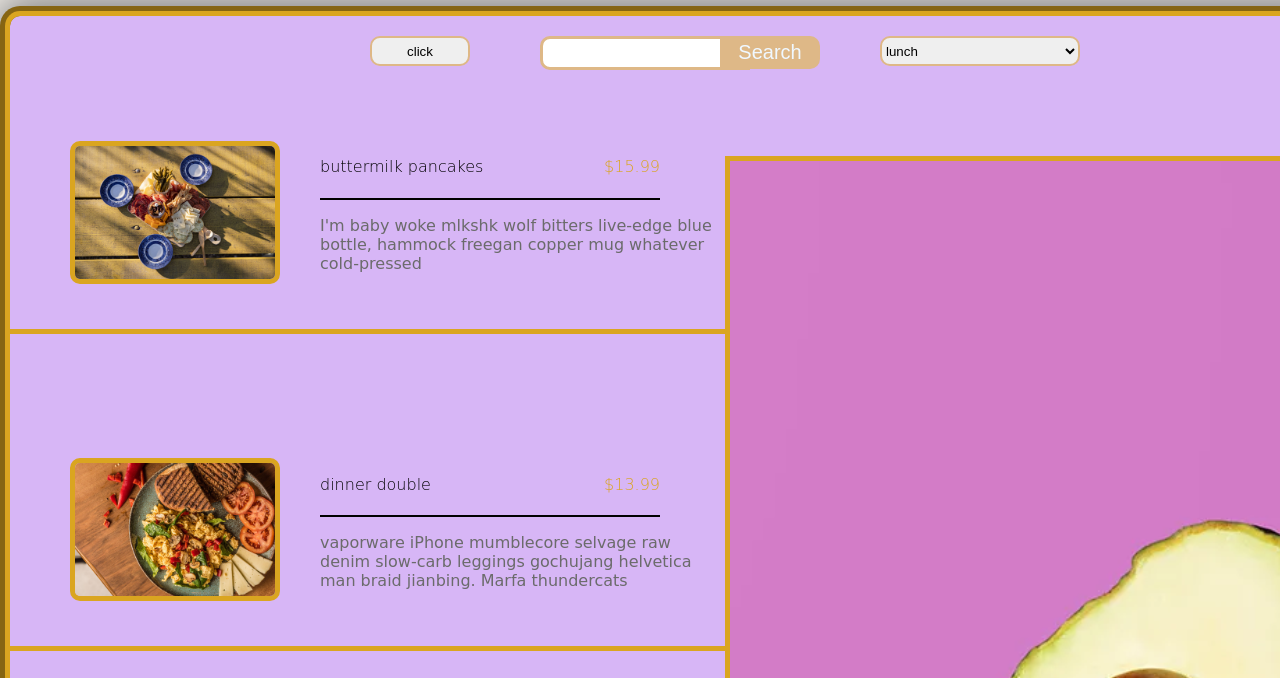
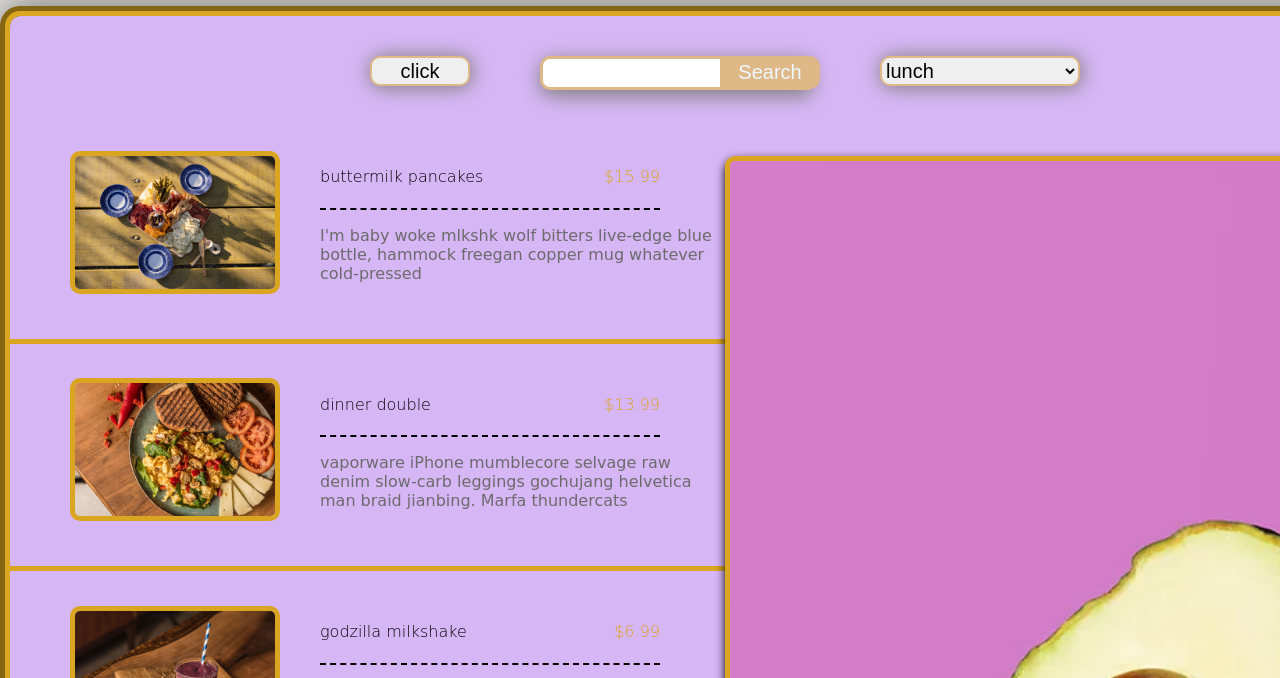
Before and after one commit to diyorjonswitch/java.name, a plain HTML site: page index.html in a window 1280 px wide. Shown: the part 94-772 px from the top of the page. Drawn offline with Linux system fonts and the light colour scheme; a web font is replaced by a local one.

Commit message:
first commit

```diff
--- a/main.css
+++ b/main.css
@@ -10,12 +10,12 @@ body{
     width: 340px;
     display: flex;
     justify-content: space-between;
-    border-bottom: 2px solid;
+    border-bottom: 2px dashed;
 }
 .menu-item{
     display: flex;
     align-items: center;
-    padding-top: 190px;
+    padding-top: 100px;
     padding-left: 60px;
     box-sizing: border-box;
     gap: 10px;
@@ -57,16 +57,17 @@ body{
     display: flex;
     flex-wrap: wrap;
     box-sizing: border-box;
-    margin-top: 100px;
+    padding-top: 100px;
     border: 10px groove goldenrod;
     border-radius: 20px;
     background: rgb(215, 182, 246);
     box-shadow: 5px 1px 40px 10px gray;
+    margin-top: 100px;
 }
 .inp{
     position: absolute;
     margin-left: 540px;
-    margin-top: 30px;
+    margin-top: 50px;
 }
 .inp button{
     width: 100px;
@@ -80,21 +81,25 @@ body{
     border-top-right-radius: 10px;
     font-size: 20px;
     color: aliceblue;
+
 }
 .box{
     background-image: url(./images/healthy-fats.webp);
     /* background-repeat: no-repeat; */
     background-size: contain,cover;
     width: 661px;
-    height: 3085px;
+    height: 2285px;
     margin-left: 185px;
-    margin-top: 120px;
+    margin-top: 100px;
     /* display: flex; */
     flex-wrap: wrap;
     border: 5px solid goldenrod;
-    border-bottom: none;
-    border-right: none;
+    /* border-bottom: none; */
+    /* border-right: none; */
     align-items: center;
+    border-top-left-radius: 10px;
+    border-bottom-right-radius: 10px;
+    box-shadow: 1px 5px 10px 1px;
 }
 .box img{
     width: 200px;
@@ -106,14 +111,14 @@ body{
 #value{
     position: absolute;
     border-right:none;
-    width: 200px;
+    width: 260px;
     height: 26px;
     /* margin-top: 1px; */
     font-size: 20px;
     border-bottom-left-radius: 10px;
     border-top-left-radius: 10px;
     border: 3px solid burlywood;
-
+    box-shadow: 1px 5px 20px 1px gray;
 }
 
 #food{
@@ -121,19 +126,24 @@ body{
     height: 30px;
     position: absolute;
     margin-left: 880px;
-    margin-top: 30px;
+    margin-top: 50px;
     border: 2px solid burlywood;
     border-radius: 10px;
+    box-shadow: 1px 1px 20px 1px gray;
+    font-size: 20px;
 }
 #lunch{
     position: absolute;
     margin-left: 370px;
-    margin-top: 30px;
+    margin-top: 50px;
     height: 30px;
     width: 100px;
     border: 2px solid burlywood;
     border-radius: 10px;
+    box-shadow: 1px 1px 20px 1px gray;
+    font-size: 20px;
 }
+
 .image img{
    position: absolute;
    width: 900px;
```
Also changed, not shown: index.html (+1 -0 lines).
